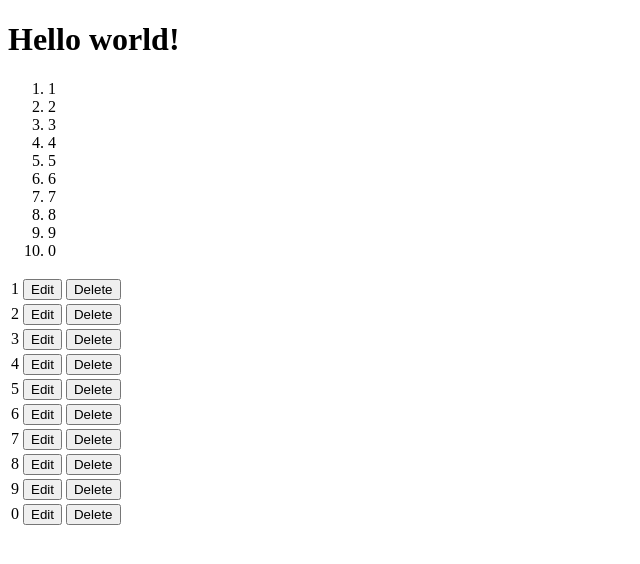
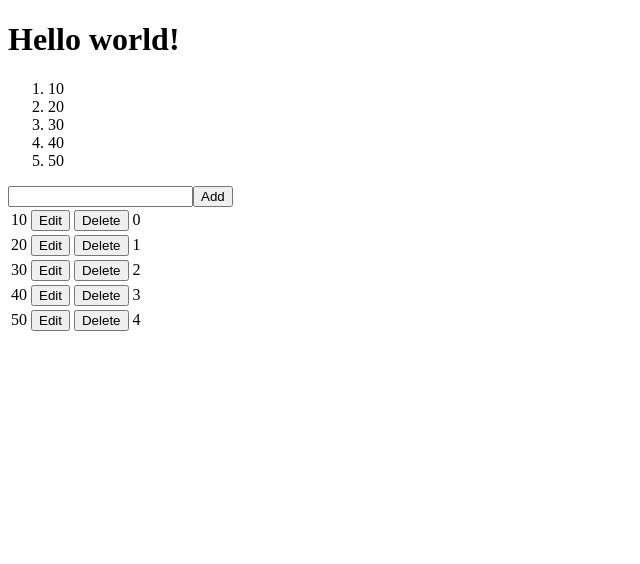
Before and after one commit to unixqnx/create-react-app, a React (Create React App) app: page / in a window 1280 px wide. Shown: the top 564 px of the page, without its empty margins (0-640 px from the left). Built offline with nearby package versions, Linux system fonts and the light colour scheme.

Commit message:
Good working

```diff
--- a/src/components/App.js
+++ /dev/null
@@ -1,16 +0,0 @@
-import React from 'react';
-
-import List from "./List";
-import TaskList from "./TaskList";
-
- const App = (props)=>{
-    return (
-    <div>
-        <h1>Hello world!</h1>
-        <List arr={props.arr}></List>
-        <TaskList List={props.arr}/>
-    </div>
-    );
-};
-
-export default App;
--- /dev/null
+++ b/src/components/TaskAdder.js
@@ -0,0 +1,29 @@
+import React, {Component} from 'react';
+
+class TaskAdder extends Component{
+    constructor(props){
+        super(props);
+        this.onChangeValue = this.onChangeValue.bind(this);
+        this.onAdd = this.onAdd.bind(this);
+        this.state = {value: ''};
+    }
+
+    onChangeValue(e){
+        this.setState({value:e.target.value});
+    }
+
+    onAdd(e){
+        this.props.addTask(this.state.value)
+        this.setState({value: ''});
+    }
+
+    render(){
+        return <div>
+            <input type='text' onChange={this.onChangeValue} value={this.state.value}/>
+            <input type='button' value='Add' onClick={this.onAdd}/>
+        </div>;
+    }
+
+}
+
+export default TaskAdder;
--- a/src/components/TaskItem.js
+++ b/src/components/TaskItem.js
@@ -4,57 +4,154 @@ class TaskItem extends Component{
 
     constructor(props){
         super(props);
-
-        this.state = {
-                    value: this.props.task,
-                    editMode:false,
-                    editButtonValue: "Edit"
-                };
-
+        this.state = { editMode: false,
+                       value:this.props.task
+                    };
         this.editButtonHandler = this.editButtonHandler.bind(this);
         this.deleteButtonHandler = this.deleteButtonHandler.bind(this);
         this.onChangeValue = this.onChangeValue.bind(this);
+        this._calculateButton = this._calculateButton.bind(this);
+    }
+
+    _calculateButton (){
+        this.setState(prevState  => {
+            return {editMode: !prevState.editMode};
+        })
     }
 
     editButtonHandler(e){
-        let state = null;
         if(this.state.editMode){
-            state = {
-                        editMode: false,
-                        editButtonValue: "Edit"
-                    };
-        }else{
-            state = {
-                        editMode: true,
-                        editButtonValue: "Save"
-                    };
+            this.props.updateTask(this.state.value, this.props.index);
         }
-        this.setState(state);
+        this._calculateButton ();
     }
 
     deleteButtonHandler(e){
-        alert("Delete");
+        if(this.state.editMode){
+            this.setState((prevState, props) => {
+                return {value: props.task};
+            });
+            this._calculateButton ();
+        }else{
+            this.props.deleteTask(this.props.index);
+        }
     }
 
     onChangeValue(e){
-        this.setState({value:e.target.value});
+       this.setState({value:e.target.value});
     }
 
+    render(){
+        let editButtonValue = null;
+        let deleteButtonValue = null;
 
-    render(){
+        if(this.state.editMode){
+            editButtonValue = 'Save';
+            deleteButtonValue = 'Cancel';
+
+        }else{
+            editButtonValue = 'Edit';
+            deleteButtonValue = 'Delete';
+        }
+
         return <tr>
-                <td>
-                    {
-                        (this.state.editMode)
-                        ? <input type='text' value={this.state.value} onChange={this.onChangeValue}/>
-                        : this.state.value
-                    }
-                </td>
+                {
+                    (this.state.editMode)
+                    ? <td><input type='text' value={this.state.value} onChange={this.onChangeValue}/> </td>
+                    : <td> <span>{this.props.task}</span></td>
+                }
 
-                <td><input onClick={this.editButtonHandler} type='button' value={this.state.editButtonValue}/></td>
-                <td><input onClick={this.deleteButtonHandler} type='button' value='Delete'/></td>
+                <td><input onClick={this.editButtonHandler} type='button' value={editButtonValue}/></td>
+                <td><input onClick={this.deleteButtonHandler} type='button' value={deleteButtonValue}/></td>
+                <td>{this.props.index}</td>
             </tr>;
     }
 }
 
 export default TaskItem;
+
+
+
+
+
+
+
+
+
+
+
+
+
+
+// import React, { Component } from 'react';
+
+// class TaskItem extends Component{
+
+//     constructor(props){
+//         super(props);
+//         this.state = {
+//                     value: this.props.task,
+//                     editMode: false,
+//                 };
+//         this.editButtonHandler = this.editButtonHandler.bind(this);
+//         this.deleteButtonHandler = this.deleteButtonHandler.bind(this);
+//         this.onChangeValue = this.onChangeValue.bind(this);
+//         this._calculateButton = this._calculateButton.bind(this);
+//     }
+
+//     _calculateButton (){
+//         this.setState(prevState  => {
+//             return {editMode: !prevState.editMode};
+//         })
+//     }
+
+//     editButtonHandler(e){
+//         if(this.state.editMode){
+//             this.props.updateFun(this.state.value, this.props.index);
+//         }
+//         this._calculateButton ();
+//     }
+
+//     deleteButtonHandler(e){
+//         if(this.state.editMode){
+//             this.setState((prevState, props) => {
+//                 return {value: props.task};
+//             });
+//             this._calculateButton ();
+//         }else{
+//             this.props.deleteFun(this.props.index);
+//         }
+//     }
+
+//     onChangeValue(e){
+//        this.setState({value:e.target.value});
+//     }
+
+//     render(){
+//         let editButtonValue = null;
+//         let deleteButtonValue = null;
+
+//         if(this.state.editMode){
+//             editButtonValue = 'Save';
+//             deleteButtonValue = 'Cancel';
+
+//         }else{
+//             editButtonValue = 'Edit';
+//             deleteButtonValue = 'Delete';
+//         }
+
+//         return <tr>
+//                 {
+//                     (this.state.editMode)
+//                     ? <td><input type='text' value={this.state.value} onChange={this.onChangeValue}/> </td>
+//                     : <td> <span>{this.props.task}</span></td>
+//                 }
+
+//                 <td><input onClick={this.editButtonHandler} type='button' value={editButtonValue}/></td>
+//                 <td><input onClick={this.deleteButtonHandler} type='button' value={deleteButtonValue}/></td>
+//                 <td>{this.props.index}</td>
+//             </tr>;
+//     }
+// }
+
+// export default TaskItem;
--- a/src/components/TaskList.js
+++ b/src/components/TaskList.js
@@ -3,17 +3,14 @@ import React, {Component} from 'react';
 import TaskItem from './TaskItem';
 
 class TaskList extends Component {
-
     constructor(props){
         super(props);
-        this.state = { List: this.props.List };
     }
 
     render(){
-        const items = this.state.List.map((current, index) => <TaskItem key={index} task={current}/>);
         return <table>
             <tbody>
-                {items}
+                {this.props.List.map((current, index) => <TaskItem key={current} index={index} task={current} updateTask={this.props.updateTask} deleteTask={this.props.deleteTask}/>)}
             </tbody>
         </table>;
     }
--- /dev/null
+++ b/src/components/ToDoListApp.js
@@ -0,0 +1,48 @@
+import React, {Component} from 'react';
+
+import List from "./List";
+import TaskList from "./TaskList";
+import TaskAdder from "./TaskAdder";
+
+ class ToDoListApp extends Component{
+
+    constructor(props){
+        super(props);
+        this.state = { List: this.props.arr };
+        this.updateTask = this.updateTask.bind(this);
+        this.deleteTask = this.deleteTask.bind(this);
+        this.addTask = this.addTask.bind(this);
+    }
+
+    updateTask(value, index){
+        this.setState(prevState =>{
+            prevState.List[index] = value;
+            return {List: prevState.List};
+        });
+    }
+
+    deleteTask(index){
+        this.setState((prevState) => {
+            prevState.List.splice(index, 1);
+            return {List: prevState.List};
+        });
+    }
+
+    addTask(task){
+        this.setState((prevState, props)=>{
+            prevState.List.push(task);
+            return {List: prevState.List};
+        });
+    }
+
+    render(){
+        return <div>
+            <h1>Hello world!</h1>
+            <List arr={this.props.arr}></List>
+            <TaskAdder List={this.state.List} addTask={this.addTask}/>
+            <TaskList List={this.state.List} updateTask={this.updateTask} deleteTask={this.deleteTask}/>
+        </div>;
+    }
+};
+
+export default ToDoListApp;
--- a/src/index.js
+++ b/src/index.js
@@ -1,8 +1,8 @@
 import React from 'react';
 import ReactDom from 'react-dom';
-import App from './components/App';
+import ToDoListApp from './components/ToDoListApp';
 
-const arr = [1,2,3,4,5,6,7,8,9,0];
+const arr = [10,20,30,40,50];
 
 
-ReactDom.render(<App arr={arr}/>, document.getElementById('root'))
+ReactDom.render(<ToDoListApp arr={arr}/>, document.getElementById('root'))
```
